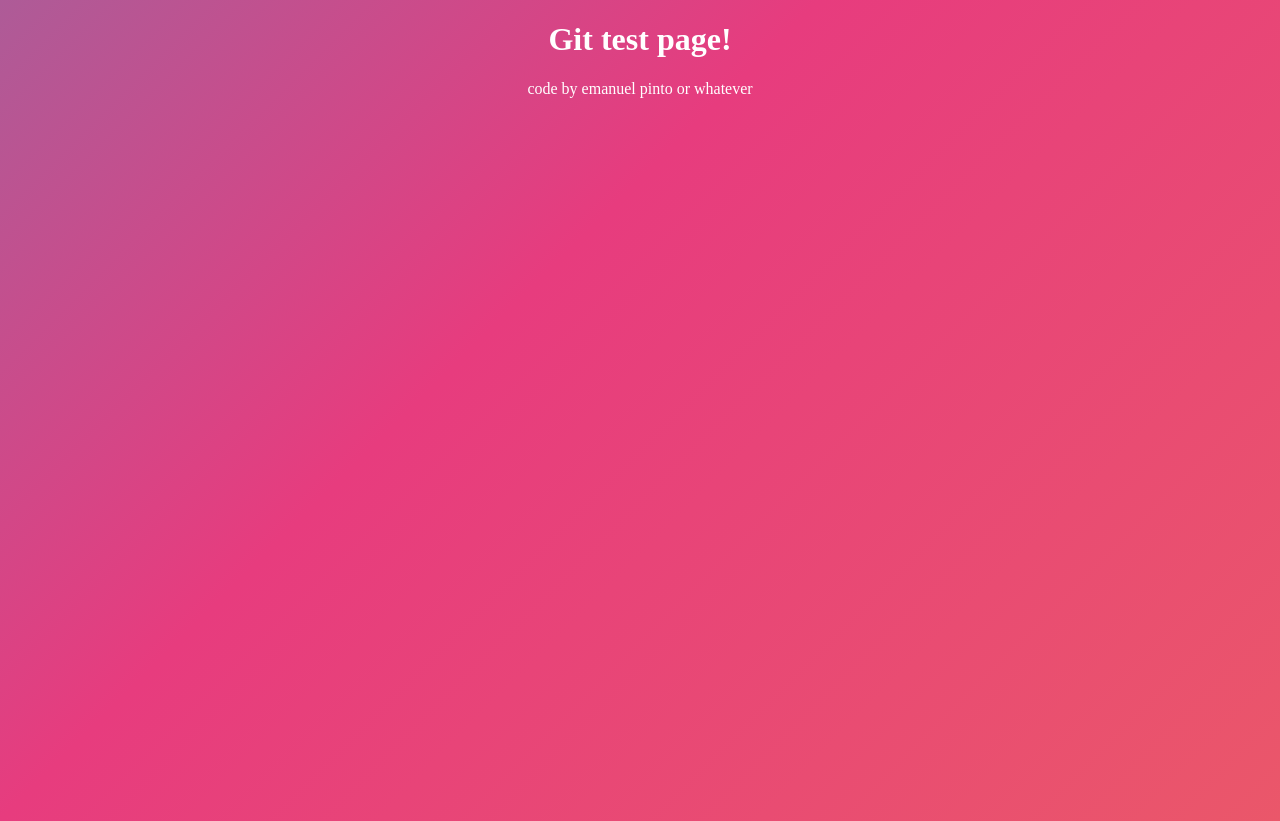
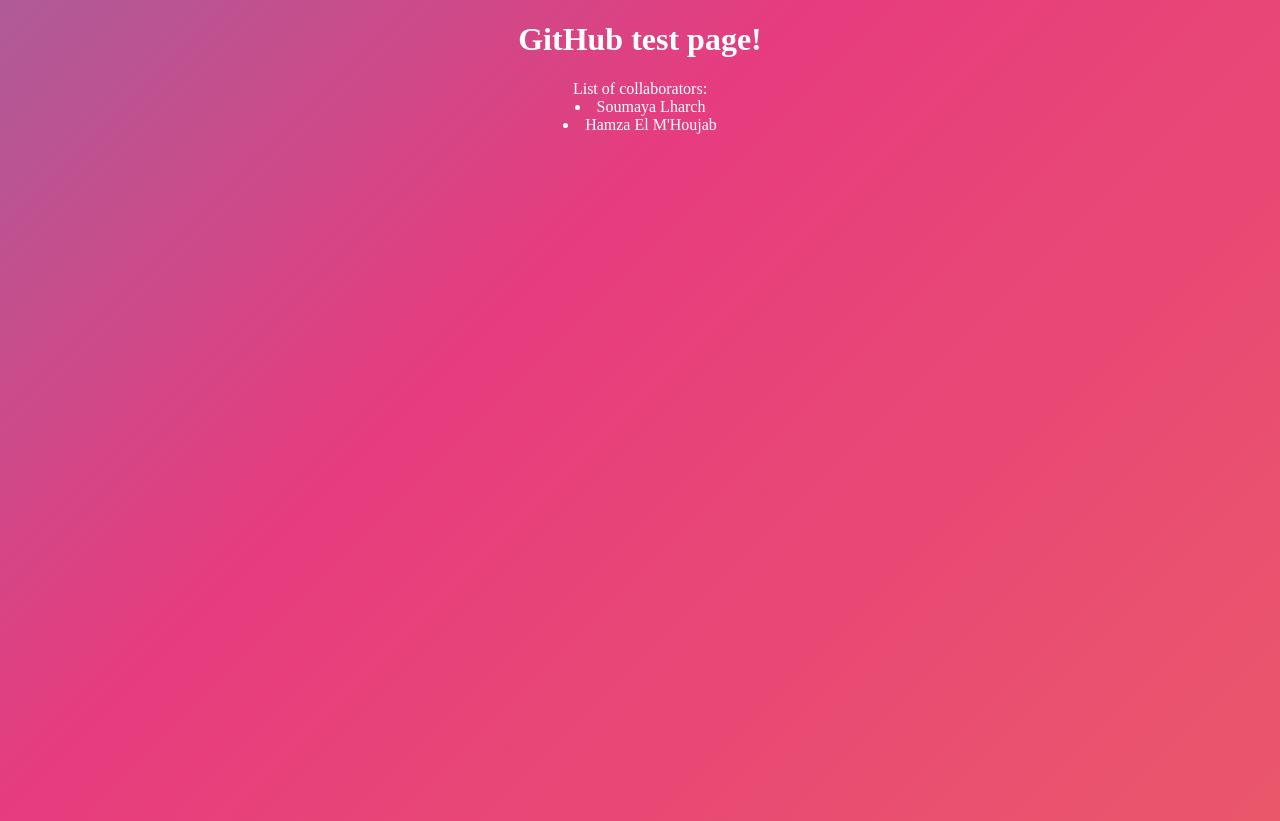
Before and after one commit to SleepySouma/GitHubTest, a plain HTML site: page index.html in a window 1280 px wide. Drawn offline with Linux system fonts and the light colour scheme.

Commit message:
added collab list to index

```diff
--- a/index.html
+++ b/index.html
@@ -4,12 +4,14 @@
 	<meta charset="utf-8">
 	<meta name="viewport" content="width=device-width, initial-scale=1.0">
 	<meta http-equiv="X-UA-Compatible" content="ie=edge">
-	<title>Git test!</title>
+	<title>GitHub test!</title>
 	<link rel="stylesheet" href="styles.css">
 </head>
 <body>
-	<h1>Git test page!</h1>
-	code by emanuel pinto or whatever
-	<script src="app.js"></script>
+	<h1>GitHub test page!</h1>
+	List of collaborators:
+	<li>Soumaya Lharch</li>
+	<li>Hamza El M'Houjab</li>
+
 </body>
 </html>
```
